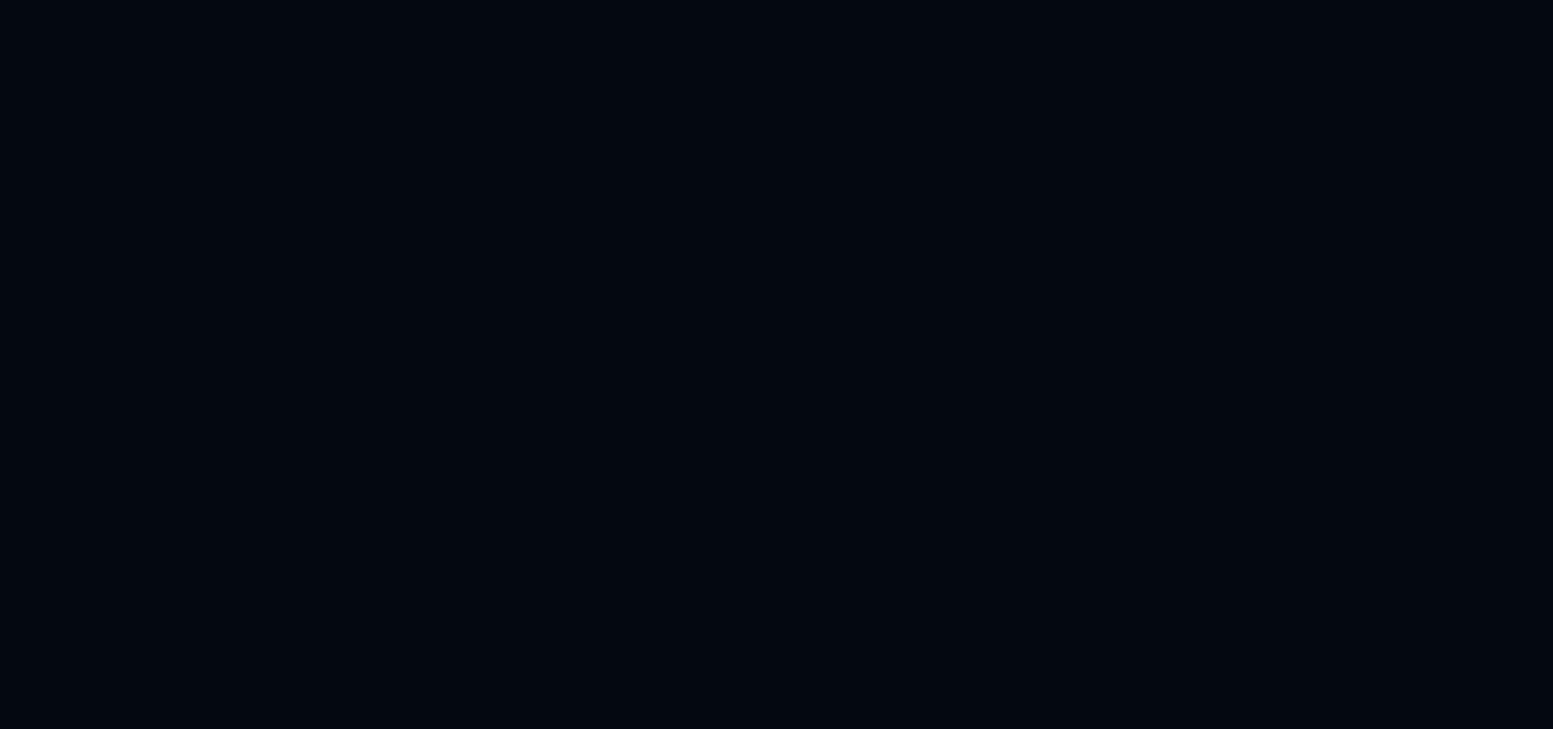
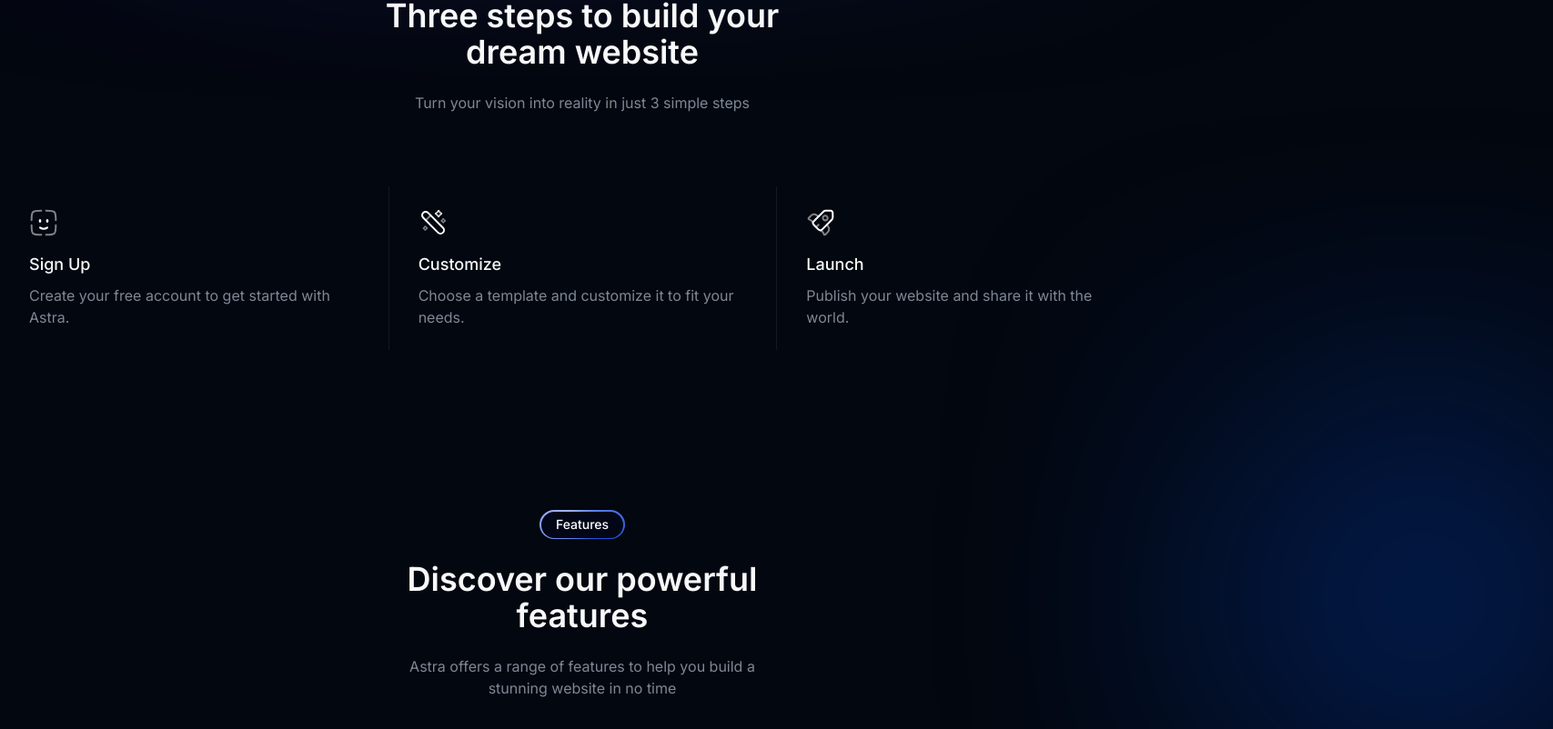
Before and after one commit to galembeck/astra-ai-builder, a Next.js app: page / in a window 1280 px wide. Shown: the part 1758-2560 px from the top of the page at 91% size, 1707 px wide, since content can reach past the window. Before the commit the page ends 1683 px from the top, so only its background shows below. Built offline with nearby package versions, Linux system fonts and the light colour scheme.

Commit message:
refactor: optimize homepage layout

```diff
--- a/src/app/(marketing)/page.tsx
+++ b/src/app/(marketing)/page.tsx
@@ -2,11 +2,16 @@
 import Link from "next/link";
 import Image from "next/image";
 
+import { Wrapper, Container, Icons } from "@/components";
 import { Button } from "@/components/ui/button";
-import { Wrapper, Container } from "@/components";
+import SectionBadge from "@/components/ui/section-badge";
+import { BorderBeam } from "@/components/ui/border-beam";
+import { Card, CardContent, CardDescription, CardFooter, CardHeader, CardTitle } from "@/components/ui/card";
 
-import { ArrowRight, ChevronRight } from "lucide-react";
-import { BorderBeam } from "@/components/ui/border-beam";
+import { features, perks, pricingCards } from "@/constants";
+import { cn } from "@/lib/utils";
+
+import { ArrowRight, ChevronRight, Zap } from "lucide-react";
 
 export default function HomePage() {
     return (
@@ -70,6 +75,141 @@ export default function HomePage() {
                     </div>
                 </Container>
             </Wrapper>
+
+            {/* How it works... */}
+            <Wrapper className="flex flex-col items-center justify-center py-12 relative">
+                <Container>
+                    <div className="max-w-md md:mx-auto text-start md:text-center">
+                        <SectionBadge title="The Process" />
+                        <h2 className="text-3xl lg:text-4xl font-semibold mt-6">
+                            Three steps to build your dream website
+                        </h2>
+                        <p className="text-muted-foreground mt-6">
+                            Turn your vision into reality in just 3 simple steps
+                        </p>
+                    </div>
+                </Container>
+                <Container>
+                    <div className="flex flex-col items-center justify-center py-10 md:py-20 w-full">
+                        <div className="grid grid-cols-1 md:grid-cols-2 lg:grid-cols-3 w-full divide-x-0 md:divide-x divide-y md:divide-y-0 divide-gray-900 lg:first:border-none first:border-gray-900">
+                            {perks.map((perk) => (
+                                <div key={perk.title} className="flex flex-col items-start px-4 py-4 md:px-6 lg:px-8 lg:py-6">
+                                    <div className="flex items-center justify-center">
+                                        <perk.icon className="w-8 h-8" />
+                                    </div>
+                                    <h3 className="text-lg font-medium mt-4">
+                                        {perk.title}
+                                    </h3>
+                                    <p className="text-muted-foreground mt-2 text-start">
+                                        {perk.info}
+                                    </p>
+                                </div>
+                            ))}
+                        </div>
+                    </div>
+                </Container>
+            </Wrapper>
+
+            {/* Features */}
+            <Wrapper className="flex flex-col items-center justify-center py-12 relative">
+                <div className="hidden md:block absolute top-0 -right-1/3 w-72 h-72 bg-primary rounded-full blur-[10rem] -z-10"></div>
+                <div className="hidden md:block absolute bottom-0 -left-1/3 w-72 h-72 bg-indigo-600 rounded-full blur-[10rem] -z-10"></div>
+                <Container>
+                    <div className="max-w-md mx-auto text-start md:text-center">
+                        <SectionBadge title="Features" />
+                        <h2 className="text-3xl lg:text-4xl font-semibold mt-6">
+                            Discover our powerful features
+                        </h2>
+                        <p className="text-muted-foreground mt-6">
+                            Astra offers a range of features to help you build a stunning website in no time
+                        </p>
+                    </div>
+                </Container>
+                <Container>
+                    <div className="flex items-center justify-center mx-auto mt-8">
+                        <Icons.feature className="w-auto h-80" />
+                    </div>
+                </Container>
+                <Container>
+                    <div className="flex flex-col items-center justify-center py-10 md:py-20 w-full">
+                        <div className="grid grid-cols-1 md:grid-cols-2 lg:grid-cols-3 w-full gap-8">
+                            {features.map((feature) => (
+                                <div key={feature.title} className="flex flex-col items-start lg:items-start px-0 md:px-0">
+                                    <div className="flex items-center justify-center">
+                                        <feature.icon className="w-8 h-8" />
+                                    </div>
+                                    <h3 className="text-lg font-medium mt-4">
+                                        {feature.title}
+                                    </h3>
+                                    <p className="text-muted-foreground mt-2 text-start lg:text-start">
+                                        {feature.info}
+                                    </p>
+                                </div>
+                            ))}
+                        </div>
+                    </div>
+                </Container>
+            </Wrapper>
+
+            {/* Pricing */}
+            <Wrapper className="flex flex-col items-center justify-center py-12 relative">
+                <Container>
+                    <div className="max-w-md md:mx-auto text-start md:text-center">
+                        <SectionBadge title="Pricing" />
+                        <h2 className="text-3xl lg:text-4xl font-semibold mt-6">
+                            Unlock the right plan for your business
+                        </h2>
+                        <p className="text-muted-foreground mt-6">
+                            Choose the best plan for your business and start building your dream website today
+                        </p>
+                    </div>
+                </Container>
+                <Container className="flex items-center justify-center">
+                    <div className="grid grid-cols-1 lg:grid-cols-3 gap-5 w-full md:gap-8 py-10 md:py-20 flex-wrap max-w-4xl">
+                        {pricingCards.map((card) => (
+                            <Card
+                                key={card.title}
+                                className={cn(
+                                    "flex flex-col w-full border-neutral-700",
+                                    card.title === "Unlimited Saas" && "border-2 border-primary"
+                                )}
+                            >
+                                <CardHeader className="border-2 border-border">
+                                    <span>{card.title}</span>
+                                    <CardTitle className={cn(card.title !== "Unlimited Saas" && "text-muted-foreground")}>
+                                        {card.price}
+                                    </CardTitle>
+                                    <CardDescription>
+                                        {card.description}
+                                    </CardDescription>
+                                </CardHeader>
+                                <CardContent className="pt-6 space-y-3">
+                                    {card.features.map((feature) => (
+                                        <div key={feature} className="flex items-center gap-2">
+                                            <Zap className="2-4 h-4 fill-primary text-primary" />
+                                            <p>{feature}</p>
+                                        </div>
+                                    ))}
+                                </CardContent>
+                                <CardFooter className="mt-auto w-full">
+                                    <Link
+                                        href="#"
+                                        className={cn(
+                                            "w-full text-center text-primary-foreground bg-primary p-2 rounded-md text-sm font-medium",
+                                            card.title !== "Unlimited Saas" && "!bg-foreground !text-background"
+                                        )}
+                                    >
+                                        {card.buttonText}
+                                    </Link>
+                                </CardFooter>
+                            </Card>
+                        ))}
+                    </div>
+                </Container>
+            </Wrapper>
+
+            {/* Testimonials */}
+
         </section>
     );
 }
```
